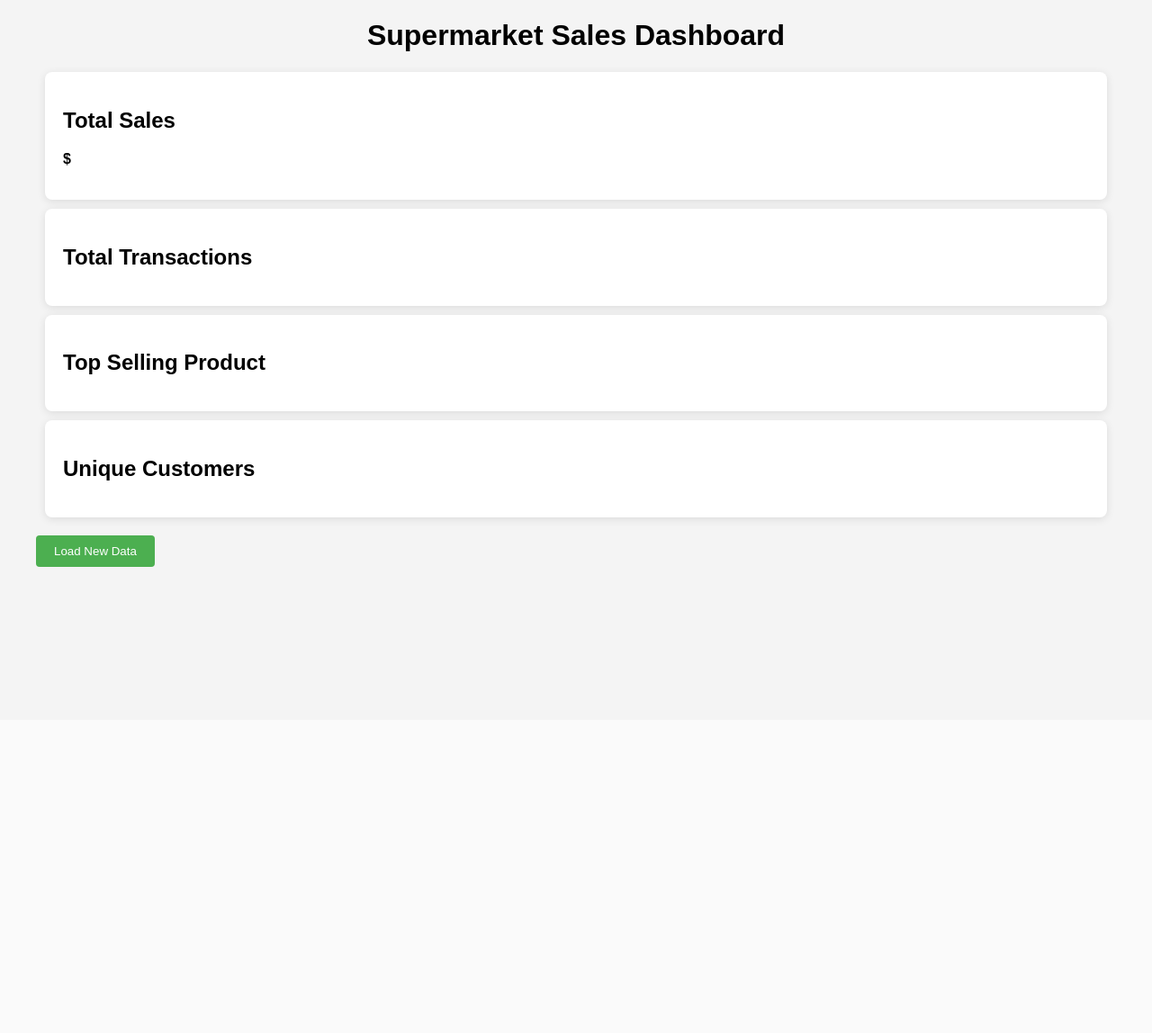
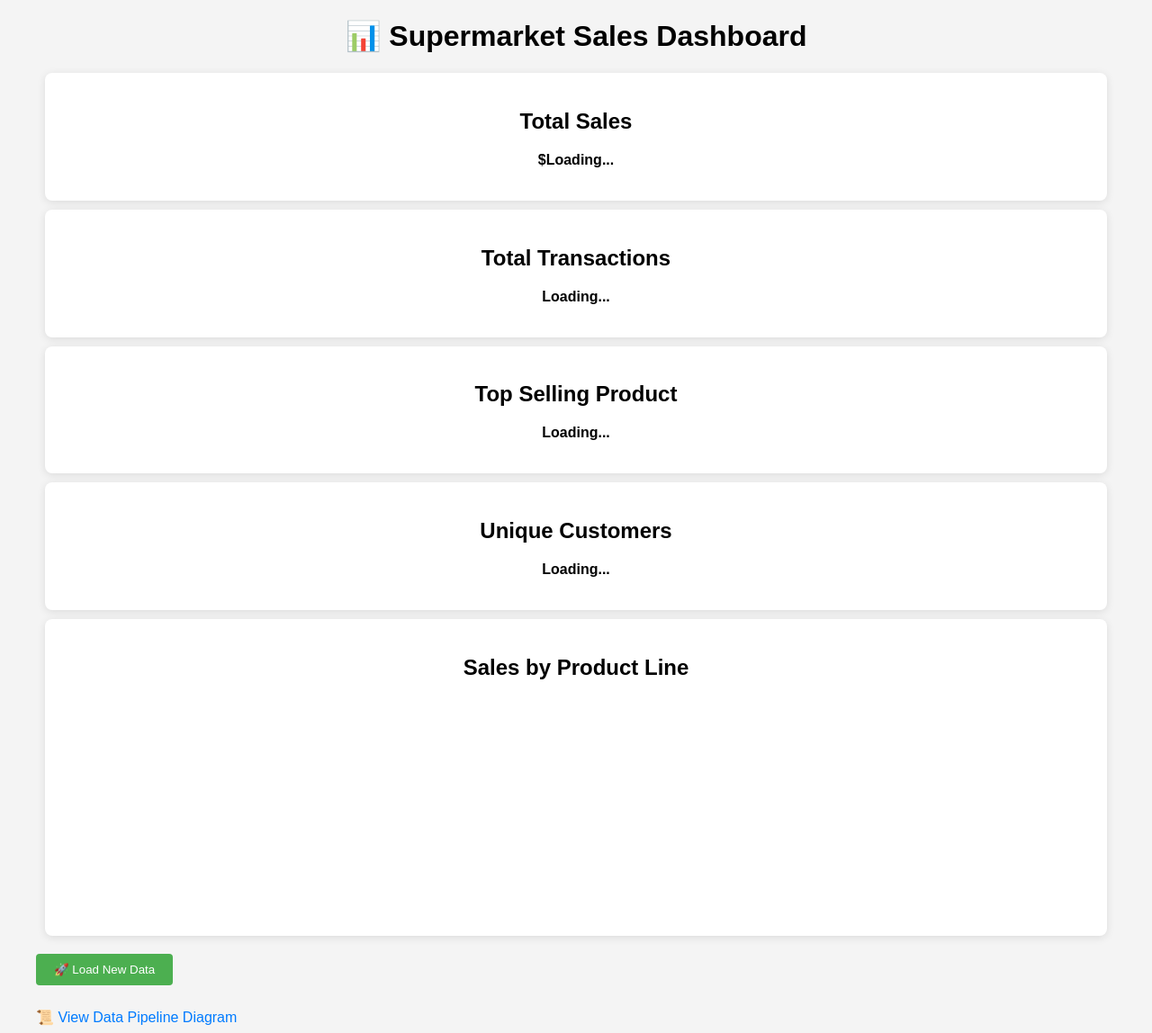
Before and after one commit to SumanthReddy1992/Data_Extraction, a Flask app: page / in a window 1280 px wide. Shown: the whole page at 90% size. Before the commit the page ends 630 px from the top, so only its background shows below. Run offline with Flask 3, Linux system fonts and the light colour scheme; data that the repository does not hold is empty; a map, chart or similar area stays blank; some libraries are stand-ins or nearby versions.

Commit message:
index.html

```diff
--- a/templates/index.html
+++ b/templates/index.html
@@ -22,6 +22,7 @@
             margin: 10px;
             border-radius: 8px;
             box-shadow: 0 2px 10px rgba(0, 0, 0, 0.1);
+            text-align: center;
         }
         button {
             background-color: #4CAF50;
@@ -35,46 +36,104 @@
         button:hover {
             background-color: #45a049;
         }
+        canvas {
+            margin: 20px auto;
+        }
+        a {
+            text-decoration: none;
+            color: #007BFF;
+        }
+        a:hover {
+            text-decoration: underline;
+        }
     </style>
 </head>
 <body>
 
 <div class="container">
-    <h1>Supermarket Sales Dashboard</h1>
+    <h1>📊 Supermarket Sales Dashboard</h1>
 
+    <!-- Cards Section -->
     <div class="card">
         <h2>Total Sales</h2>
-        <p><strong>${{ total_sales }}</strong></p>
+        <p><strong>$<span id="total_sales">Loading...</span></strong></p>
     </div>
 
     <div class="card">
         <h2>Total Transactions</h2>
-        <p><strong>{{ total_transactions }}</strong></p>
+        <p><strong><span id="total_transactions">Loading...</span></strong></p>
     </div>
 
     <div class="card">
         <h2>Top Selling Product</h2>
-        <p><strong>{{ top_product }}</strong></p>
+        <p><strong><span id="top_product">Loading...</span></strong></p>
     </div>
 
     <div class="card">
         <h2>Unique Customers</h2>
-        <p><strong>{{ unique_customers }}</strong></p>
+        <p><strong><span id="unique_customers">Loading...</span></strong></p>
     </div>
 
-    <button onclick="triggerLoad()">Load New Data</button>
-    <p id="load-message"></p>
+    <!-- Chart Container -->
+    <div class="card">
+        <h2>Sales by Product Line</h2>
+        <canvas id="salesChart" width="400" height="200"></canvas>
     </div>
 
+    <!-- Button to Manually Trigger Data Load -->
+    <button onclick="triggerLoad()">🚀 Load New Data</button>
+    <p id="load-message"></p>
+
+    <!-- Link to Pictorial Diagram -->
+    <a href="/about">📜 View Data Pipeline Diagram</a>
+</div>
+
+<!-- Import Chart.js -->
+<script src="https://cdn.jsdelivr.net/npm/chart.js"></script>
+
 <script>
+// Fetch Data from API and Populate Dashboard
+fetch('/api/data')
+    .then(response => response.json())
+    .then(data => {
+        // Update Cards
+        document.getElementById('total_sales').innerText = data.total_sales;
+        document.getElementById('total_transactions').innerText = data.total_transactions;
+        document.getElementById('top_product').innerText = data.top_product;
+        document.getElementById('unique_customers').innerText = data.unique_customers;
+
+        // Populate Chart
+        const labels = data.sales_by_product.map(row => row.product_line);
+        const salesData = data.sales_by_product.map(row => row.total_sales);
+
+        const ctx = document.getElementById('salesChart').getContext('2d');
+        new Chart(ctx, {
+            type: 'bar',
+            data: {
+                labels: labels,
+                datasets: [{
+                    label: 'Total Sales',
+                    data: salesData,
+                    backgroundColor: 'rgba(54, 162, 235, 0.6)'
+                }]
+            },
+            options: {
+                responsive: true
+            }
+        });
+    });
+
+// Function to Manually Trigger Data Load
 function triggerLoad() {
     fetch('/trigger-load', { method: 'POST' })
     .then(response => response.json())
     .then(data => {
         document.getElementById('load-message').innerText = data.message;
+        alert("Data Successfully Loaded from CSV to PostgreSQL!");
+        location.reload();
     })
     .catch(error => {
-            document.getElementById('load-message').innerText = 'Failed to load data!';
+        document.getElementById('load-message').innerText = '❌ Failed to load data!';
     });
 }
 </script>
```
Lines whose indentation alone changed are shown as unchanged.
